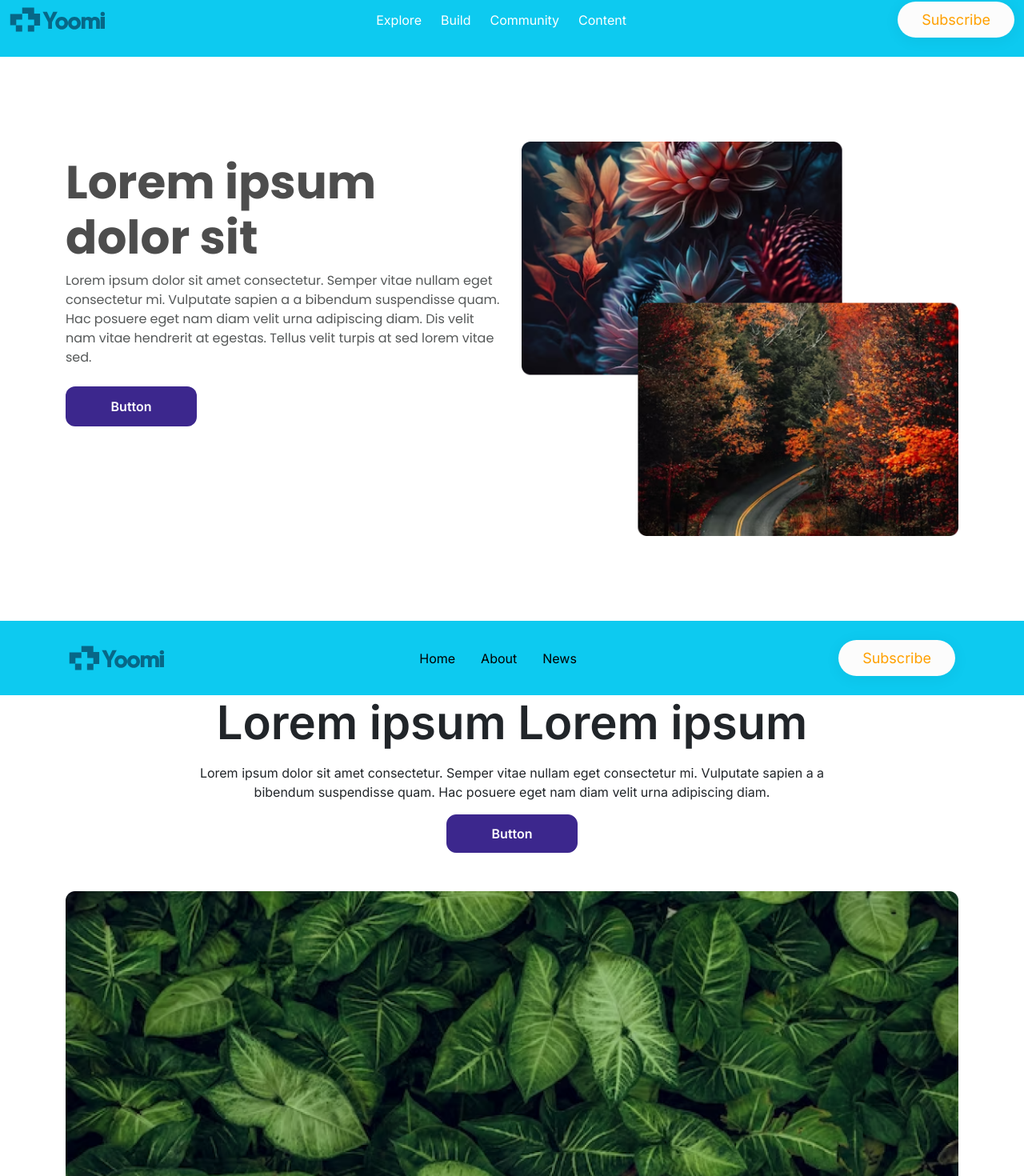
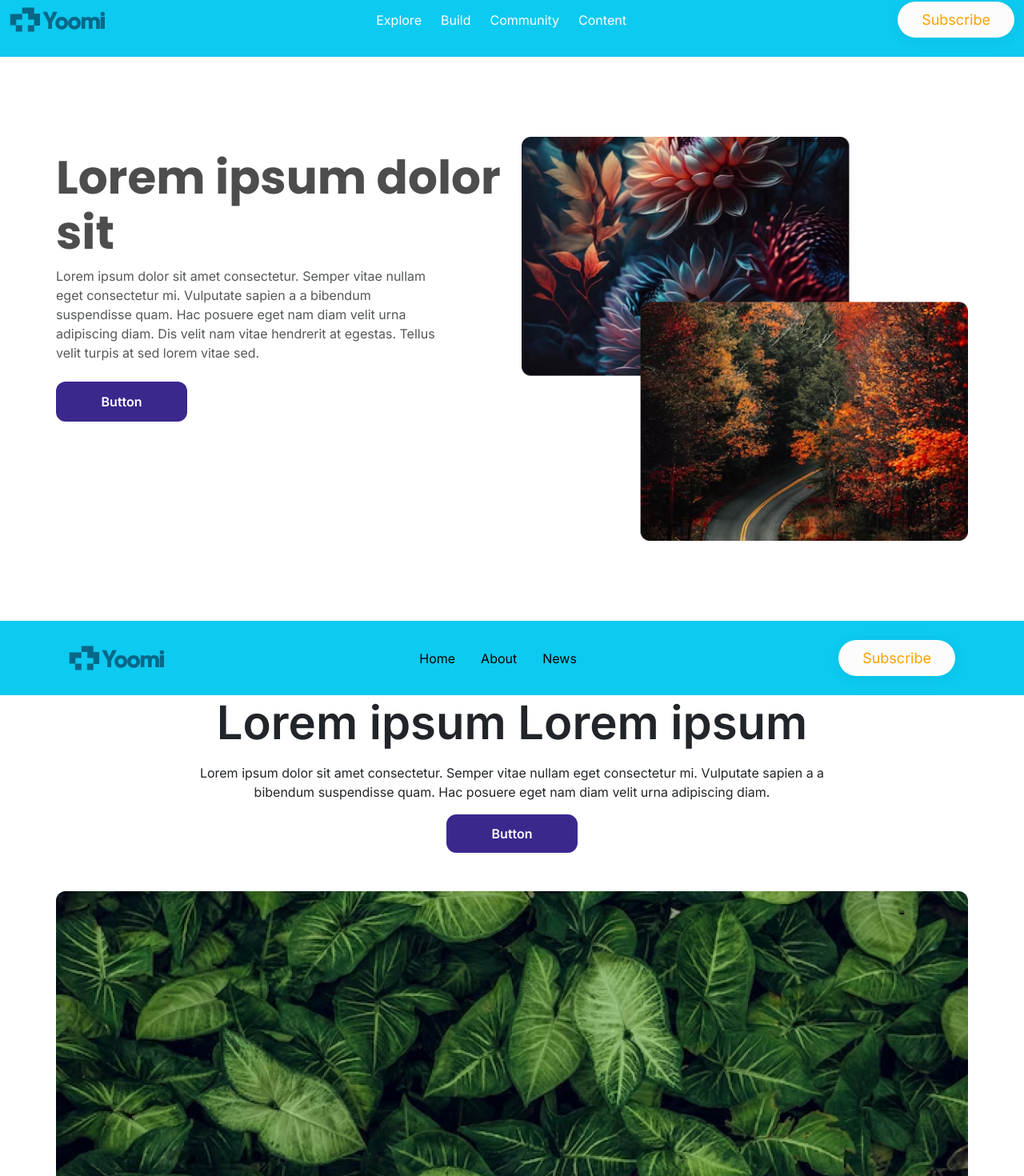
Before and after one commit to neharadialcode/bootstrap-common-components, a React (Create React App) app: page /hero in a window 1280 px wide. Shown: the part 820-2290 px from the top of the page at 80% size. Built offline with nearby package versions, Linux system fonts and the light colour scheme.

Commit message:
testing points

```diff
--- a/src/components/footer/FooterOne.jsx
+++ b/src/components/footer/FooterOne.jsx
@@ -70,13 +70,13 @@ const FooterOne = () => {
                 <p className="font-sm ff_poppins text-black">Get in Touch</p>
                 <form>
                   <div className="mt-0">
-                    <div className="footer_input_clr  ps-2 pe-1 py-1 d-flex align-items-center">
+                    <div className="footer_input_clr  ps-2 pe-1  d-flex align-items-center">
                       <input
                         type="text"
                         placeholder="Type Your Mail"
                         className="bg-transparent border-0 footer_input w-100"
                       />
-                      <button className="Search_btn text-white py-1 px-3">
+                      <button className="Search_btn text-white">
                         Search
                       </button>
                     </div>
--- a/src/components/herosection/HeroCenter.jsx
+++ b/src/components/herosection/HeroCenter.jsx
@@ -6,7 +6,7 @@ const HeroCenter = () => {
       <div>
         <HeaderCenterAlign />
         <div className="hero_center d-flex ali min-vh100 hero_custom_height align-items-center justify-content-center">
-          <div className="container">
+          <div className="custom_container">
             <div className="text-center">
               <h1 className="text-center fw-bold fs_3xl lh_mainHeading mx-auto">
                 Lorem ipsum Lorem ipsum
@@ -19,11 +19,10 @@ const HeroCenter = () => {
               <button className="fw-semibold fs_sm  mx-auto about_btn mt-3">
                 Button
               </button>
-
+            </div>
           </div>
         </div>
-        </div>
-        </div>
+      </div>
     </>
   );
 };
--- a/src/components/herosection/HeroCenterPosition.jsx
+++ b/src/components/herosection/HeroCenterPosition.jsx
@@ -7,7 +7,7 @@ const HeroCenterPosition = () => {
       <div className="min_vh_custom mb-4 d-flex flex-column">
         <HeaderCenterAlign />
         <div className=" d-flex align-items-center flex-grow-1 justify-content-center align-items-center my-4 my-xl-0 ">
-          <div className=" container">
+          <div className=" custom_container">
             <h1 className=" text-center fw-bold fs_3xl lh_mainHeading mx-auto">
               Lorem ipsum Lorem ipsum
             </h1>
--- a/src/components/herosection/HeroHalfContentHalfImage.jsx
+++ b/src/components/herosection/HeroHalfContentHalfImage.jsx
@@ -7,14 +7,14 @@ const HeroHalfContentHalfImage = () => {
       <div>
         <HeaderFull />
         <div className="hero_custom_height d-flex align-items-center">
-          <div className="container py-5">
+          <div className="custom_container py-5">
             <div className="row flex-column-reverse flex-lg-row align-content-center justify-content-between">
               <div className=" col-md-9 col-lg-6  col-lg-5 mt-3">
-                <h1 className="ff_poppins fw-bold fs_3xl lh_mainHeading text_secondary">
-                  Lorem ipsum dolor sit{" "}
+                <h1 className="ff_poppins fw-bold fs_3xl lh_mainHeading text_secondary max_w_HeroHalfContent_heading">
+                  Lorem ipsum dolor sit
                 </h1>
 
-                <p className="ff_poppins fw-normal text_primary fs_sm lh_All_par mb-0">
+                <p className=" fw-normal text_primary fs_sm lh_All_par mb-0 max_w_HeroHalfContent_par">
                   Lorem ipsum dolor sit amet consectetur. Semper vitae nullam
                   eget consectetur mi. Vulputate sapien a a bibendum suspendisse
                   quam. Hac posuere eget nam diam velit urna adipiscing diam.
--- a/src/components/herosection/HeroPositionHalf.jsx
+++ b/src/components/herosection/HeroPositionHalf.jsx
@@ -7,7 +7,7 @@ const HeroPositionHalf = () => {
       <div className="overflow-hidden">
         <HeaderCenterAlign />
         <div className="hero_custom_height d-flex align-items-center pb-5">
-          <div className=" container">
+          <div className="custom_container">
             <div className=" row flex-column-reverse flex-lg-row align-items-center">
               <div className="  col-md-8 col-lg-6 mt-5 pb-xl-5  mt-lg-0">
                 <p className="fs_xl text-black mb-0">A nice headline</p>
--- a/src/hero.css
+++ b/src/hero.css
@@ -334,6 +334,9 @@
      transform: translate(-59px, 2px);
 
 }
+.max_w_HeroHalfContent_par{
+  max-width: 485px;
+}
 }
 @media (min-width: 1200px) {
    .min_vh_custom {
@@ -403,6 +406,10 @@
         transform: translate(-49px, 2px);
 
 }
+.custom_container{
+  max-width: 1140px !important;
+  margin: 0 auto !important;
+}
 }
 @media (min-width: 1400px) {
     .max_w_position_hero_img {
@@ -419,16 +426,25 @@
     flex-shrink: 0;
     background: #c5c2c2;
 }
-  }
-  @media (min-width: 1900px) {
-  .hero_Img_position {
+}
+@media (min-width: 1600px) {
+.custom_container{
+  max-width: 1320px !important;
+  margin: 0 auto !important;
+}
+.max_w_HeroHalfContent_heading{
+  max-width: 390px;
+}
+}
+
+@media (min-width: 1900px) {
+.hero_Img_position {
     position: absolute;
-    bottom: -490px;
-    right: -543px !important;
+    bottom: -423px;
+    right: -488px !important;
     width: 1175px !important;
-    /* width: 200% !important; */
 }
-  }
+}
 
 
 /* =====================HERO CENTER======================== */
@@ -448,7 +464,7 @@
   max-width: 140px !important;
 }
 .hero_custom_height {
-  min-height: calc(75vh - 95px);
+  min-height: calc(85vh - 95px);
 }
 .accordion-item {
   border: 2px solid #3c278d !important;
@@ -514,15 +530,19 @@ button:focus {
 .footer_input_clr {
   max-width: 290px !important;
   border-radius: 12px !important;
+
   background: rgba(60, 39, 141, 0.11) !important;
 }
 .Search_btn {
+  line-height: 19px;
   border-radius: 12px;
+padding: 9px 14.7px;
   border: 1px solid rgba(60, 39, 141, 0.52);
   background: #3c278d;
 }
 .footer_input {
   outline: none !important;
+   padding: 10.5px 0px;
 }
 .footer_border_top {
   border-top: 1px solid #3c278d;
```
